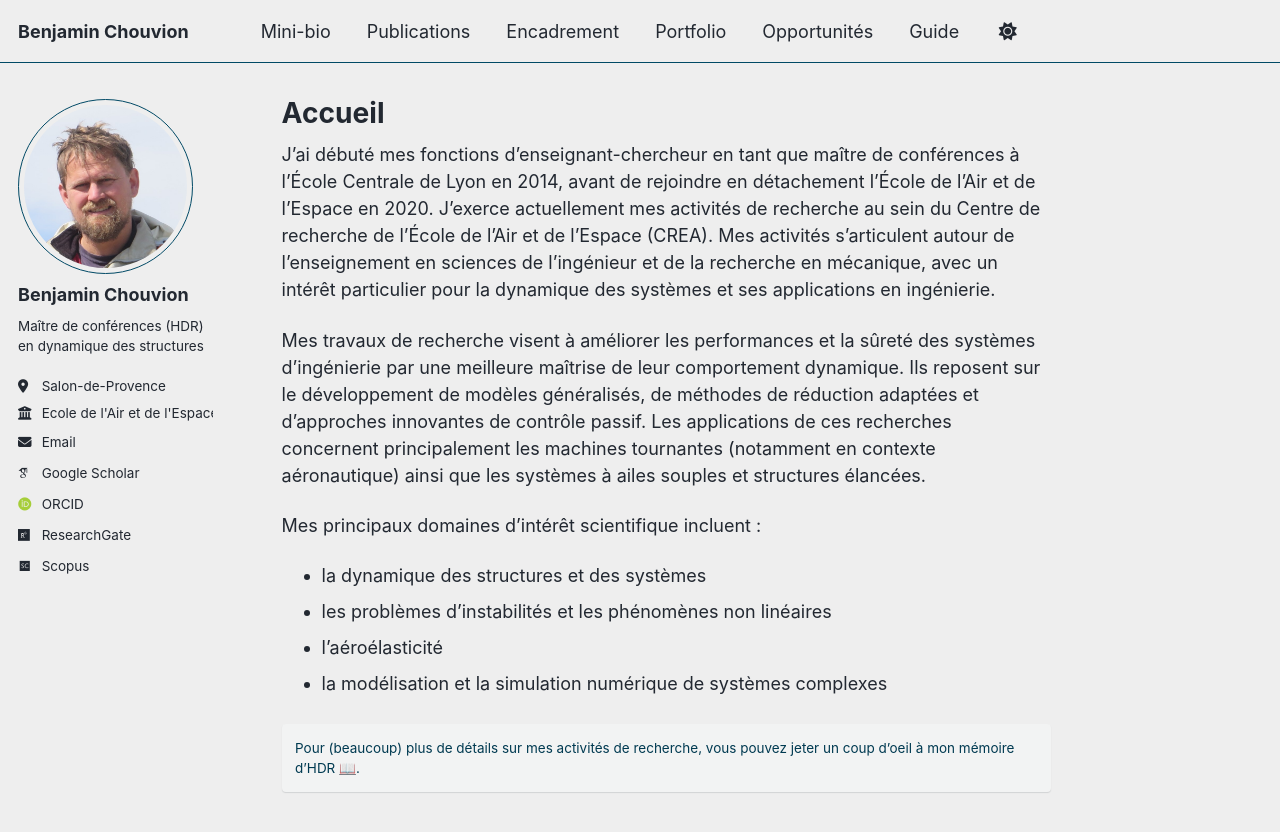
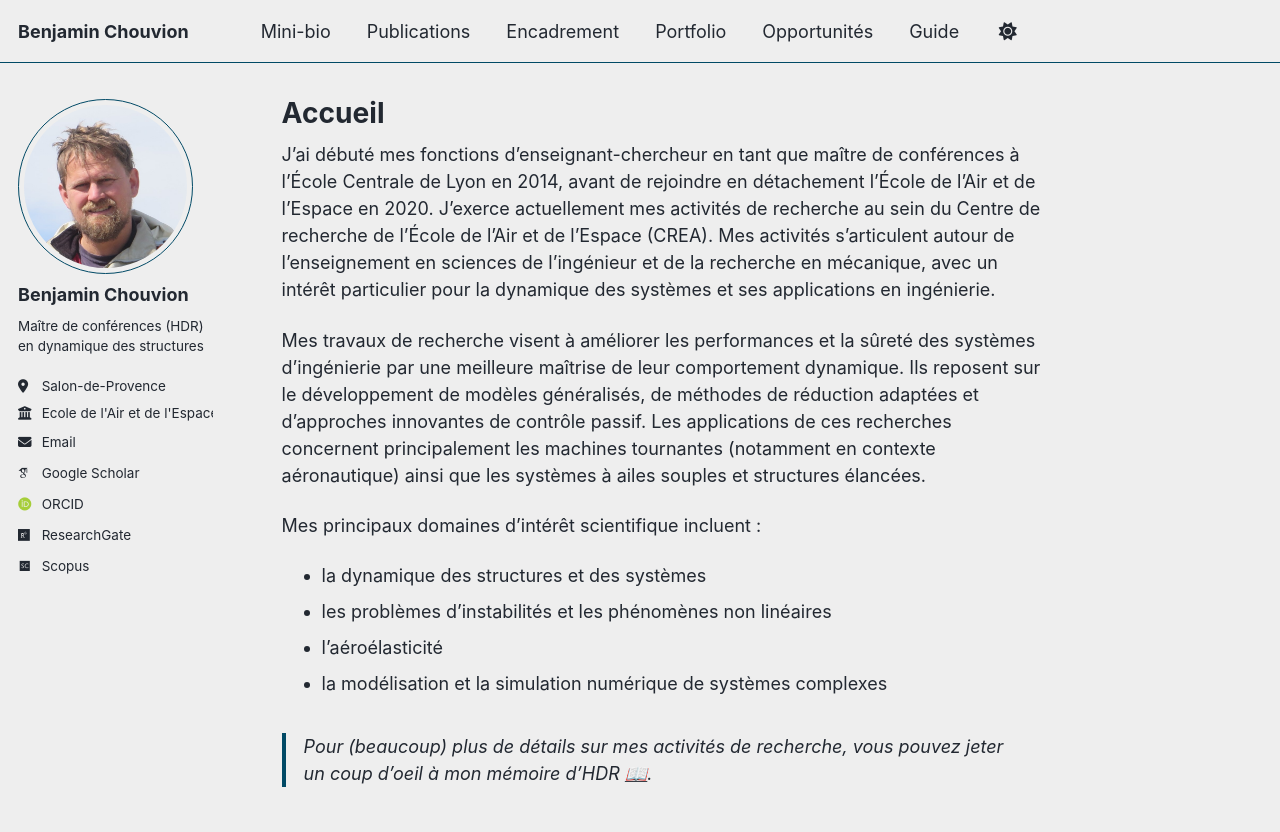
Before and after one commit to benjamin-chouvion/benjamin-chouvion.github.io, a Jekyll site: the page built from _pages/about.md, in a window 1280 px wide. Shown: the top 832 px of the page. Built offline with Jekyll 4.4.1, drawn with Linux system fonts in a browser that asks for light colours; some web fonts are replaced; a script bundle is joined from its source files by our own code; library files that are not in the unit come from our copies.

Commit message:
Update about.md

```diff
--- a/_pages/about.md
+++ b/_pages/about.md
@@ -18,5 +18,4 @@
 - l'aéroélasticité
 - la modélisation et la simulation numérique de systèmes complexes
 
-Pour (beaucoup) plus de détails sur mes activités de recherche, vous pouvez jeter un coup d'oeil à mon mémoire d'HDR [📖](https://hal.science/tel-04664503v1).
-{: .notice}
+> Pour (beaucoup) plus de détails sur mes activités de recherche, vous pouvez jeter un coup d'oeil à mon mémoire d'HDR [📖](https://hal.science/tel-04664503v1).
```
